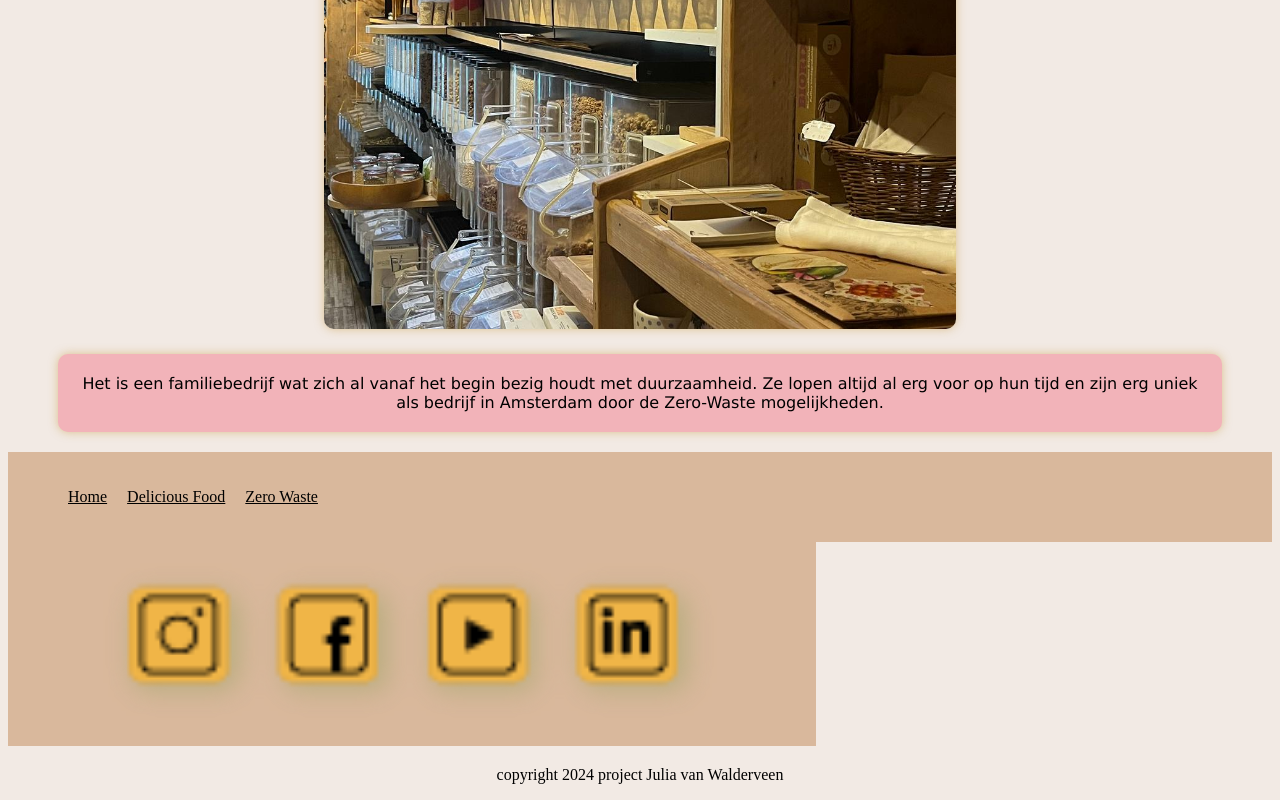
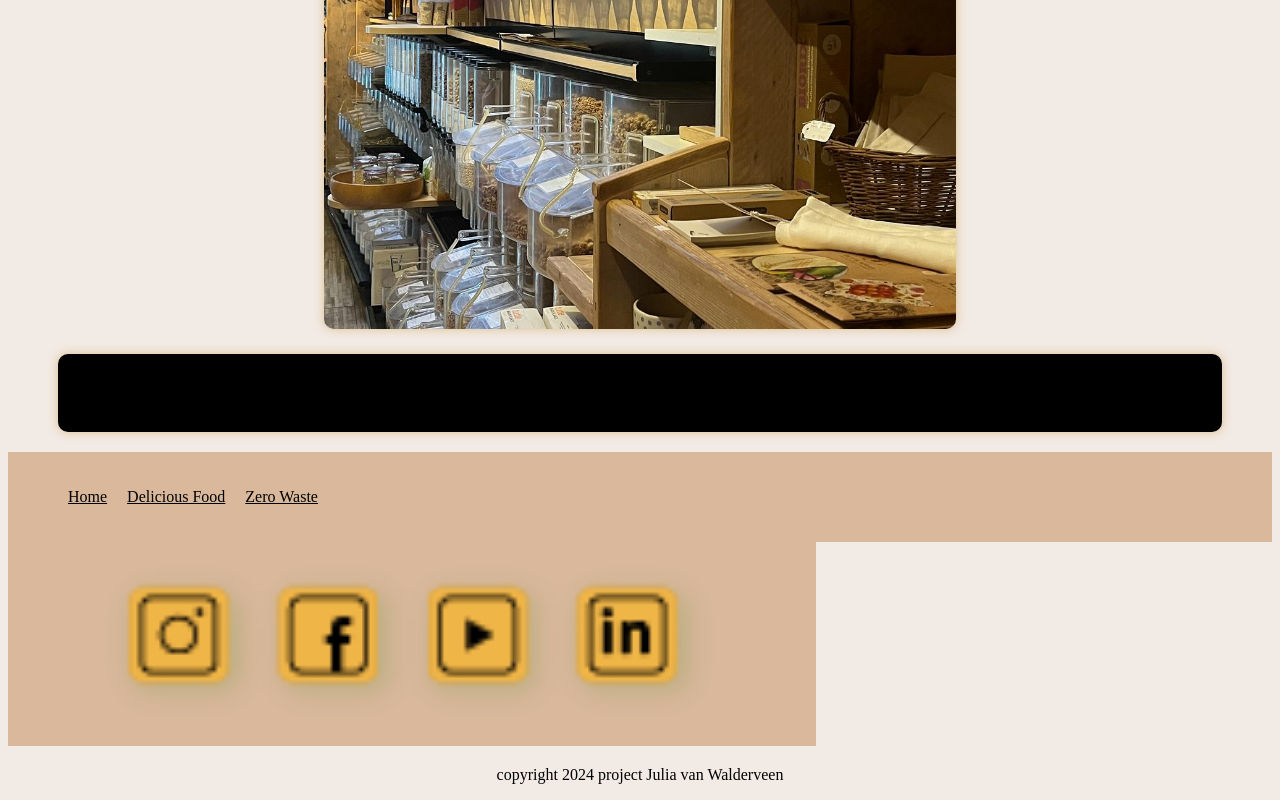
Before and after one commit to juliavwalderveen/LieveGroeneStad, a plain HTML site: page index.html in a window 1280 px wide. Shown: the part 1487-2287 px from the top of the page. Drawn offline with Linux system fonts and the light colour scheme; a web font is replaced by a local one.

Commit message:
Update styles_project.css
,

```diff
--- a/styles_project.css
+++ b/styles_project.css
@@ -149,13 +149,13 @@ main p {
 }
 
 .intro2 p {
-    background-color: #F2B3B9;
     padding: 20px;
     border-radius: 10px;
     margin: 10px;
     text-align: center;
     width: 89%;
     margin-bottom: 20px;
+    background-color: black;
 }
 
 .intro2 img {
```
